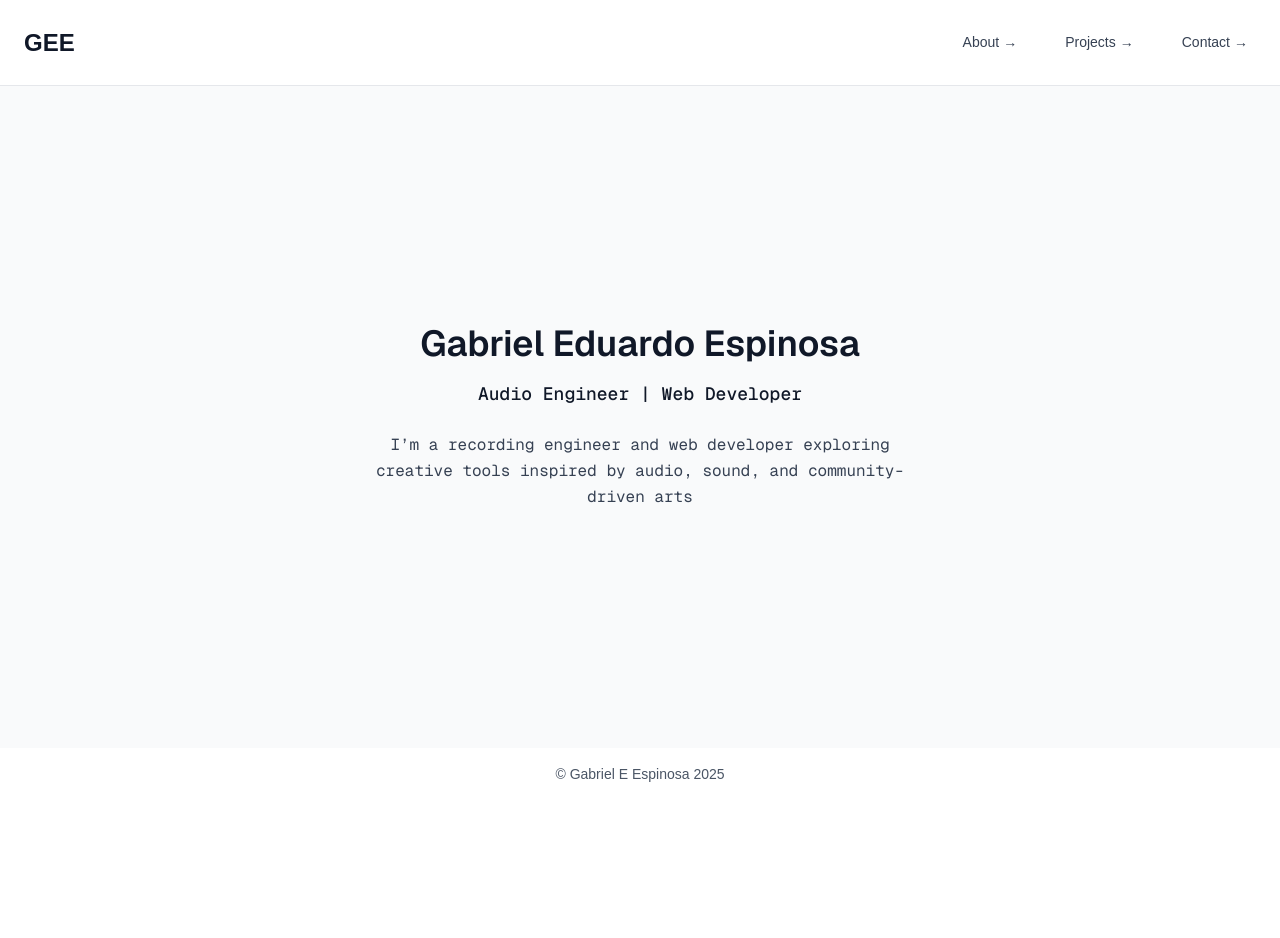
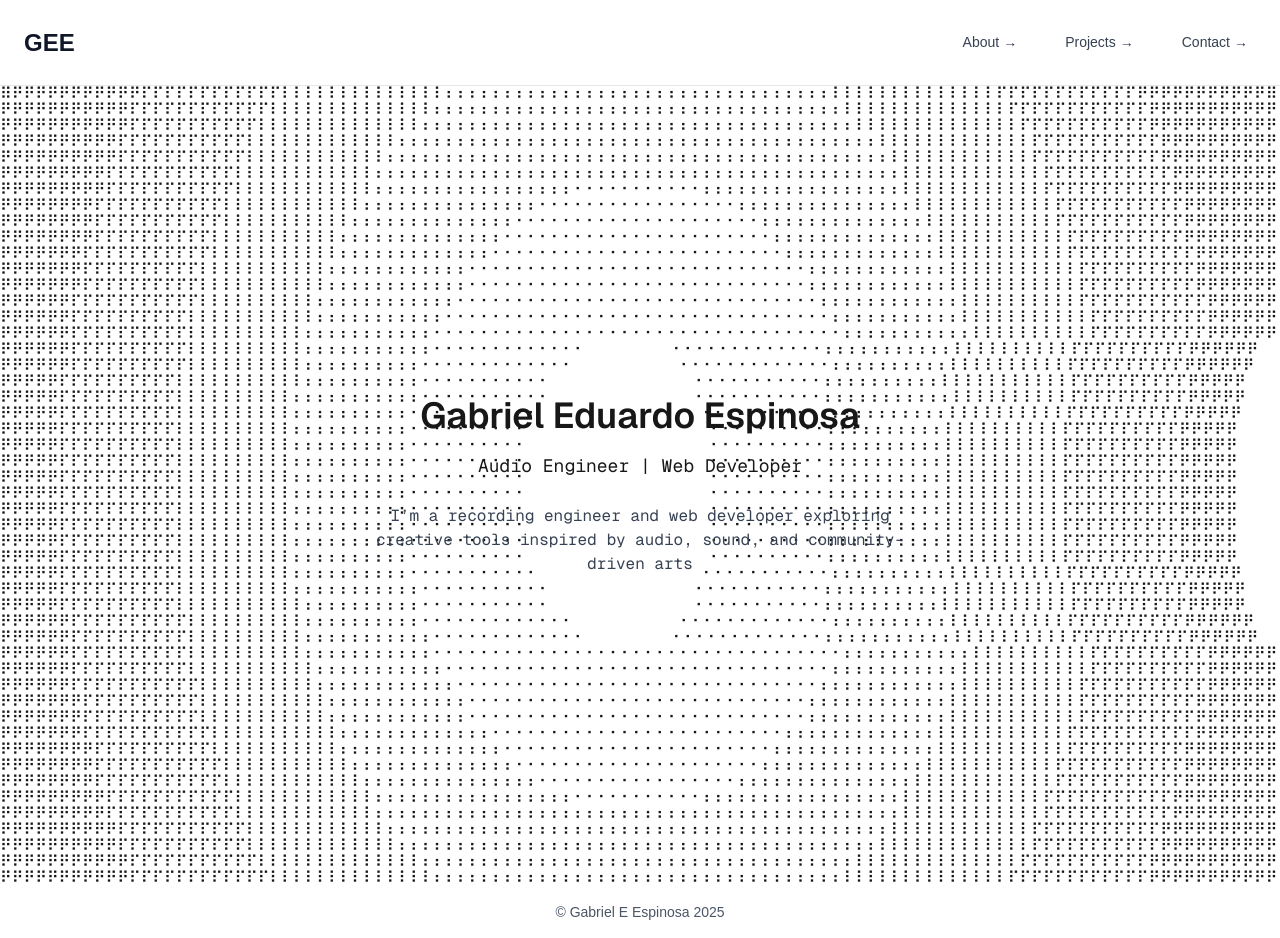
Before and after one commit to GEEspinosa/gee-web-dev-portfolio, a Next.js app: page / in a window 1280 px wide. Before the commit the page ends 800 px from the top, so only its background shows below. Built offline with nearby package versions, Linux system fonts and the light colour scheme.

Commit message:
chore: continuing to impliment the feature.

```diff
--- a/app/page.tsx
+++ b/app/page.tsx
@@ -2,19 +2,20 @@ import FloodFillLanding from "@/components/FloodFillLanding";
 
 export default function HomePage() {
   return (
-    <main className="relative flex flex-col items-center justify-center w-full h-full bg-gray-50 px-6 text-center overflow-hidden">
+    <main className="relative w-full min-h-screen">
       <FloodFillLanding />
 
-      <div className="relative z-10 max-w-xl mx-auto text-gray-900">
-        <h1 className="text-4xl font-bold mb-4 font-sans font-semibold">
+      {/* This div is the content over the flood fill, styles untouched */}
+      <div className="absolute inset-0 flex flex-col items-center justify-center text-center pointer-events-none z-10">
+        <h1 className="text-4xl font-semibold mb-4 font-sans">
           Gabriel Eduardo Espinosa
         </h1>
 
-        <p className="text-lg font-medium mb-6 font-mono">
+        <p className="text-lg mb-6 font-mono">
           Audio Engineer | Web Developer
         </p>
 
-        <p className="text-gray-700 leading-relaxed font-mono">
+        <p className="max-w-xl font-mono text-gray-700">
           I’m a recording engineer and web developer exploring creative tools
           inspired by audio, sound, and community-driven arts
         </p>
--- a/components/FloodFillLanding.tsx
+++ b/components/FloodFillLanding.tsx
@@ -1,25 +1,176 @@
+// "use client";
+
+// import { useEffect, useRef, useState } from "react";
+// import { createFloodFill } from "@/utils/flood-fill";
+
+// export default function FloodFillLanding() {
+//   const preRef = useRef<HTMLPreElement | null>(null);
+//   const animateRef = useRef<(() => void) | null>(null);
+
+//   const [grid, setGrid] = useState<{ cols: number; rows: number; cellWidth: number; cellHeight: number } | null>(null);
+
+//   function measureCellSize(preEl: HTMLPreElement) {
+//     const span = document.createElement("span");
+//     span.textContent = "⠿";
+//     span.style.fontFamily = "'DejaVu Sans Mono', 'Courier New', monospace";
+//     span.style.fontSize = getComputedStyle(preEl).fontSize;
+//     span.style.position = "absolute";
+//     span.style.visibility = "hidden";
+//     preEl.appendChild(span);
+//     const rect = span.getBoundingClientRect();
+//     preEl.removeChild(span);
+//     return { width: rect.width, height: rect.height };
+//   }
+
+//   function initFloodFill(originX?: number, originY?: number) {
+//     if (!preRef.current) return;
+//     const preEl = preRef.current;
+
+//     const cellSize = measureCellSize(preEl);
+//     const rect = preEl.getBoundingClientRect();
+
+//     const cols = Math.floor(rect.width / cellSize.width);
+//     const rows = Math.floor(rect.height / cellSize.height);
+
+//     setGrid({ cols, rows, cellWidth: cellSize.width, cellHeight: cellSize.height });
+
+//     animateRef.current = createFloodFill(preEl, cols, rows, originX, originY);
+//     animateRef.current();
+//   }
+
+//   useEffect(() => {
+//     initFloodFill();
+
+//     window.addEventListener("resize", () => initFloodFill());
+//     return () => window.removeEventListener("resize", () => initFloodFill());
+//   }, []);
+
+//   // Handle clicks: map click position to grid cell coordinates
+//   function handleClick(e: React.MouseEvent<HTMLPreElement>) {
+//     if (!preRef.current || !grid) return;
+
+//     const rect = preRef.current.getBoundingClientRect();
+//     const x = e.clientX - rect.left;
+//     const y = e.clientY - rect.top;
+
+//     const cellX = Math.floor(x / grid.cellWidth);
+//     const cellY = Math.floor(y / grid.cellHeight);
+
+//     initFloodFill(cellX, cellY);
+//   }
+
+//   return (
+//     <div className="relative w-full h-full overflow-hidden">
+//       <pre
+//         ref={preRef}
+//         onClick={handleClick}
+//         style={{
+//           fontFamily: "'DejaVu Sans Mono', 'Courier New', monospace",
+//           whiteSpace: "pre",
+//           lineHeight: 1,
+//           overflowWrap: "normal",
+//           wordBreak: "normal",
+//           margin: 0,
+//           padding: 0,
+//           userSelect: "none",
+//           width: grid ? `${grid.cols * grid.cellWidth}px` : "100%",
+//           height: grid ? `${grid.rows * grid.cellHeight}px` : "100%",
+//         }}
+//         className="select-none font-mono leading-none"
+//       />
+//     </div>
+//   );
+// }
+
+
 "use client";
 
-import { useEffect, useRef } from "react";
+import { useEffect, useRef, useState } from "react";
 import { createFloodFill } from "@/utils/flood-fill";
 
 export default function FloodFillLanding() {
   const preRef = useRef<HTMLPreElement | null>(null);
   const animateRef = useRef<(() => void) | null>(null);
 
+  const [grid, setGrid] = useState<{
+    cols: number;
+    rows: number;
+    cellWidth: number;
+    cellHeight: number;
+  } | null>(null);
+
+  function measureCellSize(preEl: HTMLPreElement) {
+    const span = document.createElement("span");
+    span.textContent = "⠿";
+    span.style.fontFamily =
+      "'DejaVu Sans Mono', 'Courier New', monospace";
+    span.style.fontSize = getComputedStyle(preEl).fontSize;
+    span.style.position = "absolute";
+    span.style.visibility = "hidden";
+    preEl.appendChild(span);
+    const rect = span.getBoundingClientRect();
+    preEl.removeChild(span);
+    return { width: rect.width, height: rect.height };
+  }
+
+  function initFloodFill(originX?: number, originY?: number) {
+    if (!preRef.current) return;
+    const preEl = preRef.current;
+
+    const cellSize = measureCellSize(preEl);
+    const rect = preEl.getBoundingClientRect();
+
+    const cols = Math.floor(rect.width / cellSize.width);
+    const rows = Math.floor(rect.height / cellSize.height);
+
+    setGrid({ cols, rows, cellWidth: cellSize.width, cellHeight: cellSize.height });
+
+    animateRef.current = createFloodFill(preEl, cols, rows, originX, originY);
+    animateRef.current();
+  }
+
   useEffect(() => {
-    if (!preRef.current) return;
+    initFloodFill();
 
-    animateRef.current = createFloodFill(preRef.current);
+    const handleResize = () => initFloodFill();
+    window.addEventListener("resize", handleResize);
+    return () => window.removeEventListener("resize", handleResize);
   }, []);
+
+  function handleClick(e: React.MouseEvent<HTMLPreElement>) {
+    if (!preRef.current || !grid) return;
+
+    const rect = preRef.current.getBoundingClientRect();
+    const x = e.clientX - rect.left;
+    const y = e.clientY - rect.top;
+
+    const cellX = Math.floor(x / grid.cellWidth);
+    const cellY = Math.floor(y / grid.cellHeight);
+
+    initFloodFill(cellX, cellY);
+  }
 
   return (
     <pre
       ref={preRef}
-      id="ascii-layer"
-      onClick={() => animateRef.current?.()}
-      className="pointer-events-auto absolute inset-0 z-0 font-mono text-green-800 leading-none whitespace-pre select-none"
-      style={{ width: "100%", height: "100%" }}
+      onClick={handleClick}
+      style={{
+        position: "absolute",
+        top: 0,
+        left: 0,
+        fontFamily: "'DejaVu Sans Mono', 'Courier New', monospace",
+        whiteSpace: "pre",
+        lineHeight: 1,
+        overflowWrap: "normal",
+        wordBreak: "normal",
+        margin: 0,
+        padding: 0,
+        userSelect: "none",
+        width: grid ? `${grid.cols * grid.cellWidth}px` : "100%",
+        height: grid ? `${grid.rows * grid.cellHeight}px` : "100%",
+        zIndex: 0,
+      }}
+      className="select-none font-mono leading-none"
     />
   );
 }
--- a/utils/flood-fill.ts
+++ b/utils/flood-fill.ts
@@ -187,6 +187,102 @@
 // }
 
 
+// interface Cell {
+//   x: number;
+//   y: number;
+//   filled: boolean;
+//   distance: number;
+// }
+
+// export function createFloodFill(preEl: HTMLPreElement, cols: number, rows: number) {
+//   const densityChars = [' ', '⠂', '⠆', '⠇', '⠏', '⠟', '⠿'];
+
+//   const grid: Cell[] = [];
+//   for (let y = 0; y < rows; y++) {
+//     for (let x = 0; x < cols; x++) {
+//       grid.push({
+//         x,
+//         y,
+//         filled: false,
+//         distance: 0,
+//       });
+//     }
+//   }
+
+//   const originX = Math.floor(cols / 2);
+//   const originY = Math.floor(rows / 2);
+
+//   for (const cell of grid) {
+//     cell.distance = Math.hypot(cell.x - originX, cell.y - originY);
+//   }
+
+//   const sortedGrid = [...grid].sort((a, b) => a.distance - b.distance);
+
+//   let fillIndex = 0;
+//   let startTime: number | null = null;
+
+//   function easeOutQuad(t: number) {
+//     return t * (2 - t);
+//   }
+
+//   function render() {
+//     let output = "";
+//     const maxDistance = sortedGrid[sortedGrid.length - 1].distance;
+
+//     function getCharForProgress(progress: number) {
+//       progress = Math.min(Math.max(progress, 0), 1);
+//       const index = Math.floor(progress * (densityChars.length - 1));
+//       return densityChars[index];
+//     }
+
+//     for (let y = 0; y < rows; y++) {
+//       for (let x = 0; x < cols; x++) {
+//         const cell = grid[y * cols + x];
+//         if (cell.filled) {
+//           const progress = cell.distance / maxDistance;
+//           output += getCharForProgress(progress);
+//         } else {
+//           output += " ";
+//         }
+//       }
+//       output += "\n";
+//     }
+
+//     preEl.textContent = output;
+//   }
+
+//   function animateFill(timestamp?: number) {
+//     if (!startTime) startTime = timestamp ?? performance.now();
+//     const elapsed = (timestamp ?? performance.now()) - startTime;
+
+//     const duration = 2000;
+//     const progress = Math.min(elapsed / duration, 1);
+//     const easedProgress = easeOutQuad(progress);
+
+//     const cellsToFill = Math.floor(easedProgress * sortedGrid.length);
+
+//     while (fillIndex < cellsToFill) {
+//       const cellToFill = sortedGrid[fillIndex];
+//       const gridIndex = cellToFill.y * cols + cellToFill.x;
+//       grid[gridIndex].filled = true;
+//       fillIndex++;
+//     }
+
+//     render();
+
+//     if (fillIndex < sortedGrid.length) {
+//       requestAnimationFrame(animateFill);
+//     }
+//   }
+
+//   return () => {
+//     fillIndex = 0;
+//     startTime = null;
+//     requestAnimationFrame(animateFill);
+//   };
+// }
+
+
 interface Cell {
   x: number;
   y: number;
@@ -194,30 +290,17 @@ interface Cell {
   distance: number;
 }
 
-export function createFloodFill(preEl: HTMLPreElement) {
-  function getCellSize(preEl: HTMLPreElement) {
-    const span = document.createElement('span');
-    span.textContent = 'M'; // typical wide char
-    span.style.fontFamily = getComputedStyle(preEl).fontFamily;
-    span.style.fontSize = getComputedStyle(preEl).fontSize;
-    span.style.position = 'absolute';
-    span.style.visibility = 'hidden';
-    preEl.appendChild(span);
-    const rect = span.getBoundingClientRect();
-    preEl.removeChild(span);
-    return { width: rect.width, height: rect.height };
-  }
+export function createFloodFill(
+  preEl: HTMLPreElement,
+  cols: number,
+  rows: number,
+  originX?: number,
+  originY?: number
+) {
+  const densityChars = [' ', '⠂', '⠆', '⠇', '⠏', '⠟', '⠿'];
 
-  const { width: cellWidth, height: cellHeight } = getCellSize(preEl);
 
-  const rect = preEl.getBoundingClientRect();
-
-  const cols = Math.floor(rect.width / cellWidth);
-  const rows = Math.floor(rect.height / cellHeight);
-
-  // Grid for rendering — coordinate order
   const grid: Cell[] = [];
-
   for (let y = 0; y < rows; y++) {
     for (let x = 0; x < cols; x++) {
       grid.push({
@@ -229,17 +312,14 @@ export function createFloodFill(preEl: HTMLPreElement) {
     }
   }
 
-  // Create a separate sorted grid for fill animation
-  const sortedGrid = [...grid];
+  const centerX = originX ?? Math.floor(cols / 2);
+  const centerY = originY ?? Math.floor(rows / 2);
 
-  const originX = Math.floor(cols / 2);
-  const originY = Math.floor(rows / 2);
-
-  for (const cell of sortedGrid) {
-    cell.distance = Math.hypot(cell.x - originX, cell.y - originY);
+  for (const cell of grid) {
+    cell.distance = Math.hypot(cell.x - centerX, cell.y - centerY);
   }
 
-  sortedGrid.sort((a, b) => a.distance - b.distance);
+  const sortedGrid = [...grid].sort((a, b) => a.distance - b.distance);
 
   let fillIndex = 0;
   let startTime: number | null = null;
@@ -250,11 +330,23 @@ export function createFloodFill(preEl: HTMLPreElement) {
 
   function render() {
     let output = "";
+    const maxDistance = sortedGrid[sortedGrid.length - 1].distance;
+
+    function getCharForProgress(progress: number) {
+      progress = Math.min(Math.max(progress, 0), 1);
+      const index = Math.floor(progress * (densityChars.length - 1));
+      return densityChars[index];
+    }
 
     for (let y = 0; y < rows; y++) {
       for (let x = 0; x < cols; x++) {
         const cell = grid[y * cols + x];
-        output += cell.filled ? "░" : " ";
+        if (cell.filled) {
+          const progress = cell.distance / maxDistance;
+          output += getCharForProgress(progress);
+        } else {
+          output += " ";
+        }
       }
       output += "\n";
     }
@@ -266,7 +358,7 @@ export function createFloodFill(preEl: HTMLPreElement) {
     if (!startTime) startTime = timestamp ?? performance.now();
     const elapsed = (timestamp ?? performance.now()) - startTime;
 
-    const duration = 2000; // animation duration in ms
+    const duration = 2000;
     const progress = Math.min(elapsed / duration, 1);
     const easedProgress = easeOutQuad(progress);
 
@@ -274,10 +366,8 @@ export function createFloodFill(preEl: HTMLPreElement) {
 
     while (fillIndex < cellsToFill) {
       const cellToFill = sortedGrid[fillIndex];
-      // Mark filled in the render grid by coordinates
       const gridIndex = cellToFill.y * cols + cellToFill.x;
       grid[gridIndex].filled = true;
-
       fillIndex++;
     }
 
@@ -288,7 +378,6 @@ export function createFloodFill(preEl: HTMLPreElement) {
     }
   }
 
-  // Return a function to start animation manually
   return () => {
     fillIndex = 0;
     startTime = null;
```
Also changed, not shown: app/globals.css (+9 -4 lines).
